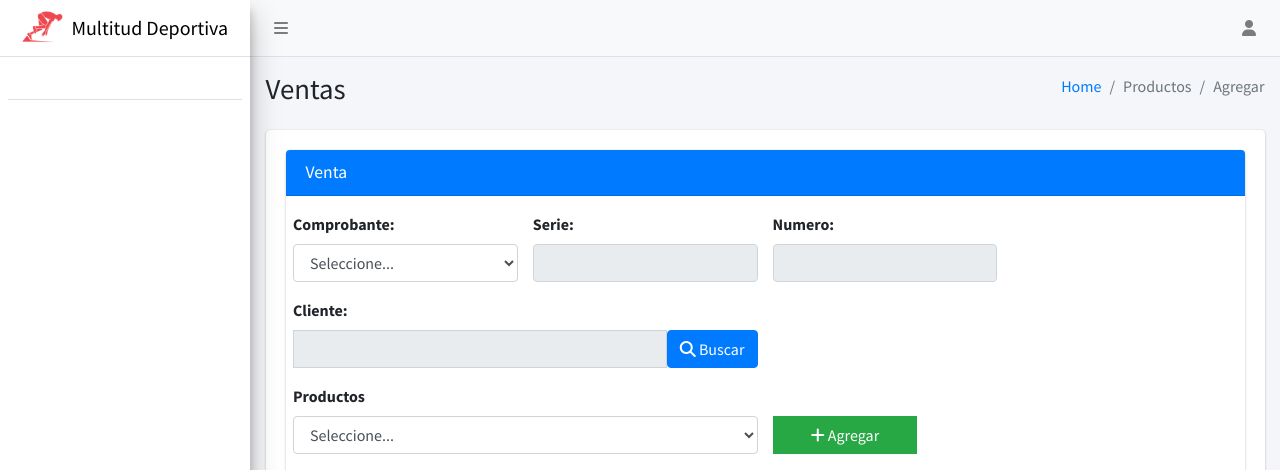
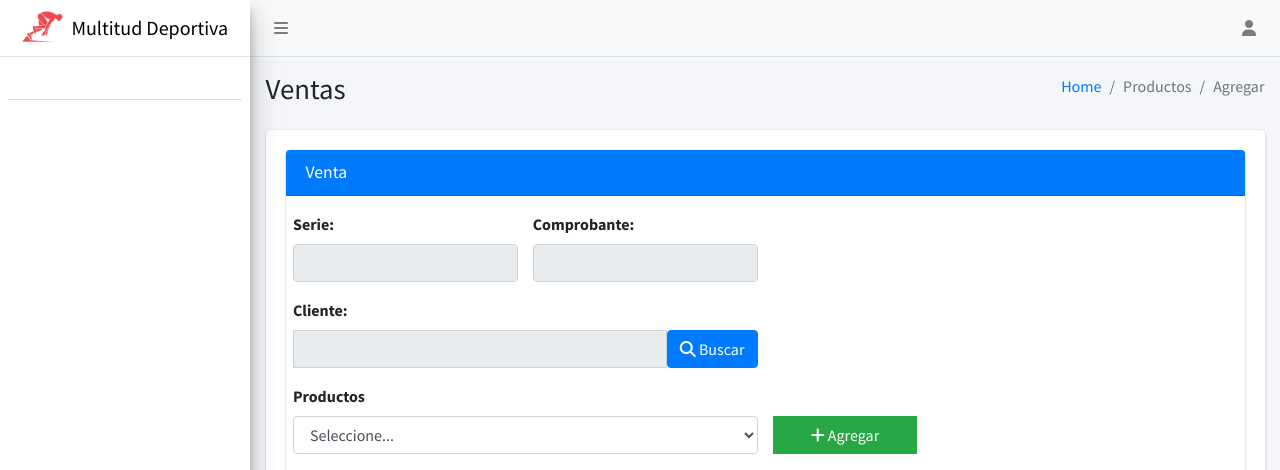
Before and after one commit to aspeti/tienda, a CodeIgniter app: page /tienda/index.php/ventas/add in a window 1280 px wide. Shown: the top 470 px of the page. Run offline with CodeIgniter, Linux system fonts and the light colour scheme; data that the repository does not hold is empty; some libraries are stand-ins or nearby versions.

Commit message:
remove select for comprobante

```diff
--- a/application/controllers/ventas.php
+++ b/application/controllers/ventas.php
@@ -27,7 +27,7 @@ class ventas extends CI_Controller {
     public function add()
 	{
 		$data = array(
-			"comprobantes" => $this->Ventas_model->getAllComprobantes(),
+			"comprobante" => $this->Ventas_model->getAllComprobantes(),
 			"clientes" => $this->Cliente_model->getAllClientes(),
 			"productos" => $this->Producto_model->getAllproductos()
 		);
--- a/application/models/Ventas_model.php
+++ b/application/models/Ventas_model.php
@@ -15,7 +15,7 @@ class Ventas_model extends CI_Model {
 
     public function getAllComprobantes(){
         $resultados = $this->db->get("comprobante");
-        return $resultados->result();
+        return $resultados->row();
     }
 
     public function save($data)
--- a/application/views/layouts/footer.php
+++ b/application/views/layouts/footer.php
@@ -185,8 +185,8 @@
     });
 
     //-- -------------------------- fro every change on comprobante--------------------------->
-    $("#comprobante").on("change", function(){
-      option = $(this).val() // if option is changed
+    $("#producto").on("change", function(){
+      option = $("#comprobante").val() // if option is changed
       if( option!=""){
         infoComprobante = option.split("*"); // make split
         $("#idcomprobante").val(infoComprobante[0]); //acording to array in split
--- a/application/views/store/add.php
+++ b/application/views/store/add.php
@@ -48,24 +48,18 @@
 
                                         <form action="<?php echo base_url();?>ventas/agregarventa" method="POST" class="form-horizontal" onsubmit=" return validarForm();">
                                             <div class="form-group row">
-                                                <div class="col-md-3">
-                                                    <label for="comprobante">Comprobante:</label>
-                                                    <select name="comprobante" id="comprobante" class="form-control" required>
-                                                        <option value="">Seleccione...</option>
-                                                        <?php foreach($comprobantes as $comprobante): ?>
-                                                            <?php $dataComprobante = $comprobante->id_comprobante.'*'.$comprobante->cantidad.'*'.$comprobante->igv.'*'.$comprobante->serie;?>
-                                                            <option value="<?php echo $dataComprobante;?>"><?php echo $comprobante->nombre ;?></option>
-                                                        <?php endforeach;?>
-                                                    </select>
+
+                                                    <?php $dataComprobante = $comprobante->id_comprobante.'*'.$comprobante->cantidad.'*'.$comprobante->igv.'*'.$comprobante->serie;?>
+                                                    <input type="hidden" id="comprobante" name="comprobante" value="<?php echo $dataComprobante;?>">
                                                     <input type="hidden" id="idcomprobante" name="idcomprobante">
                                                     <input type="hidden" id="igv">
-                                                </div>
+
                                                 <div class="col-md-3">
                                                     <label for="">Serie:</label>
                                                     <input type="text" class="form-control" name="serie" id="serie" readonly>
                                                 </div>
                                                 <div class="col-md-3">
-                                                    <label for="">Numero:</label>
+                                                    <label for="">Comprobante:</label>
                                                     <input type="text" class="form-control" name="numero"  id="numero" readonly>
                                                 </div>
 
@@ -75,7 +69,7 @@
                                                     <label for="">Cliente:</label>
                                                     <div class="input-group">
                                                         <input type="hidden" name="idcliente" id="idcliente">
-                                                        <input type="text" class="form-control" disabled="disabled" id="cliente">
+                                                        <input type="text" class="form-control" disabled="disabled" name="cliente" id="cliente">
                                                         <span class="input-group-btn">
                                                             <button class="btn btn-primary" type="button" data-toggle="modal" data-target="#modal-default" ><span class="fa fa-search"></span> Buscar</button>
                                                         </span>
```
